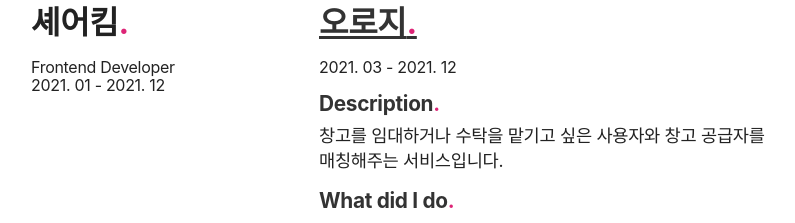
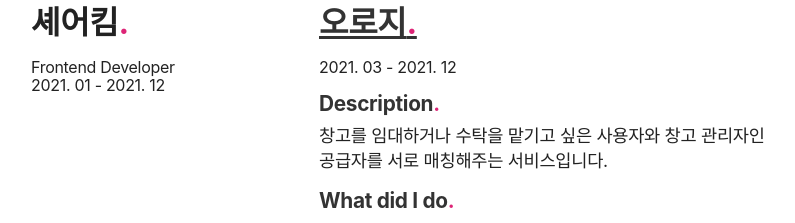
Before and after one commit to choejoonkyung/portfolio, a website built with Parcel: page src/index.html in a window 1280 px wide. Shown: the part 1099-1322 px from the top of the page, without its empty margins (241-1036 px from the left). Built offline with nearby package versions, Linux system fonts and the light colour scheme; a web font is replaced by a local one.

Commit message:
배포 테스트 - 1

```diff
--- a/src/index.html
+++ b/src/index.html
@@ -146,8 +146,8 @@
               </span>
               <h5>Description<span class="period-mark">.</span></h5>
               <p>
-                창고를 임대하거나 수탁을 맡기고 싶은 사용자와 창고 공급자를
-                매칭해주는 서비스입니다.
+                창고를 임대하거나 수탁을 맡기고 싶은 사용자와 창고 관리자인
+                공급자를 서로 매칭해주는 서비스입니다.
               </p>
               <h5>What did I do<span class="period-mark">.</span></h5>
               <ul>
```
